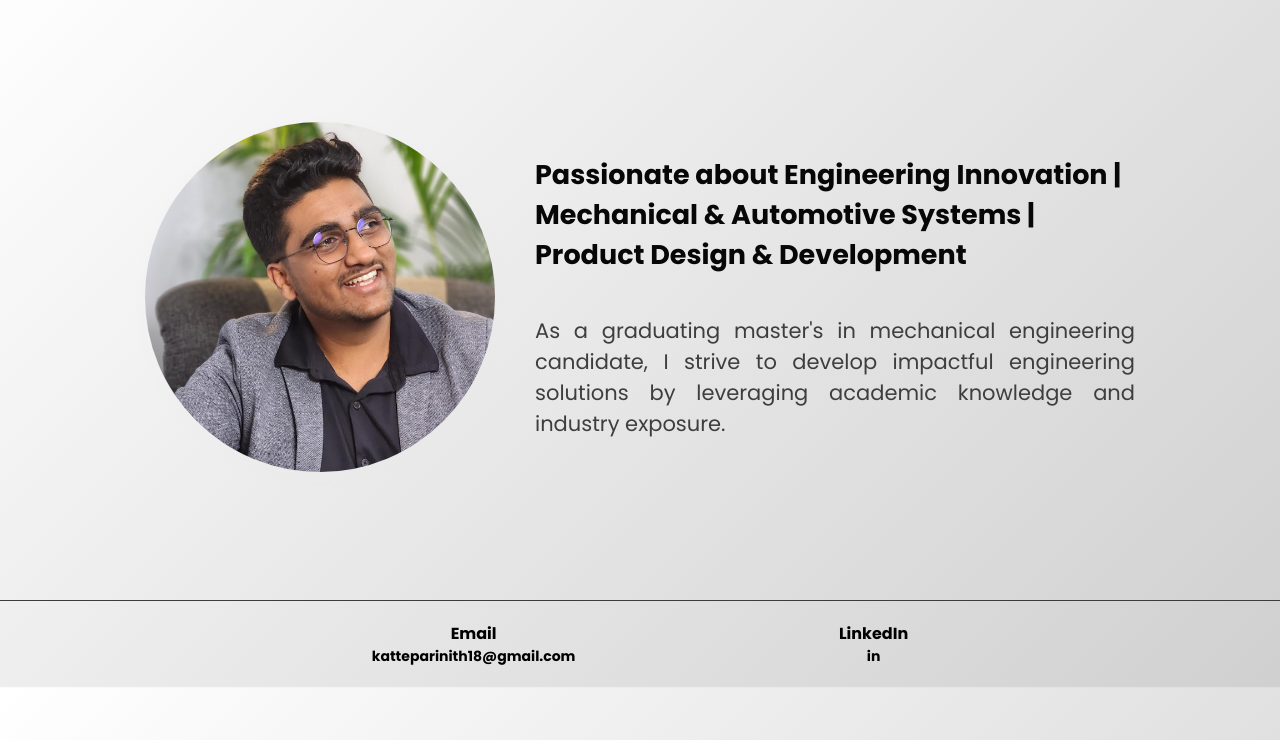
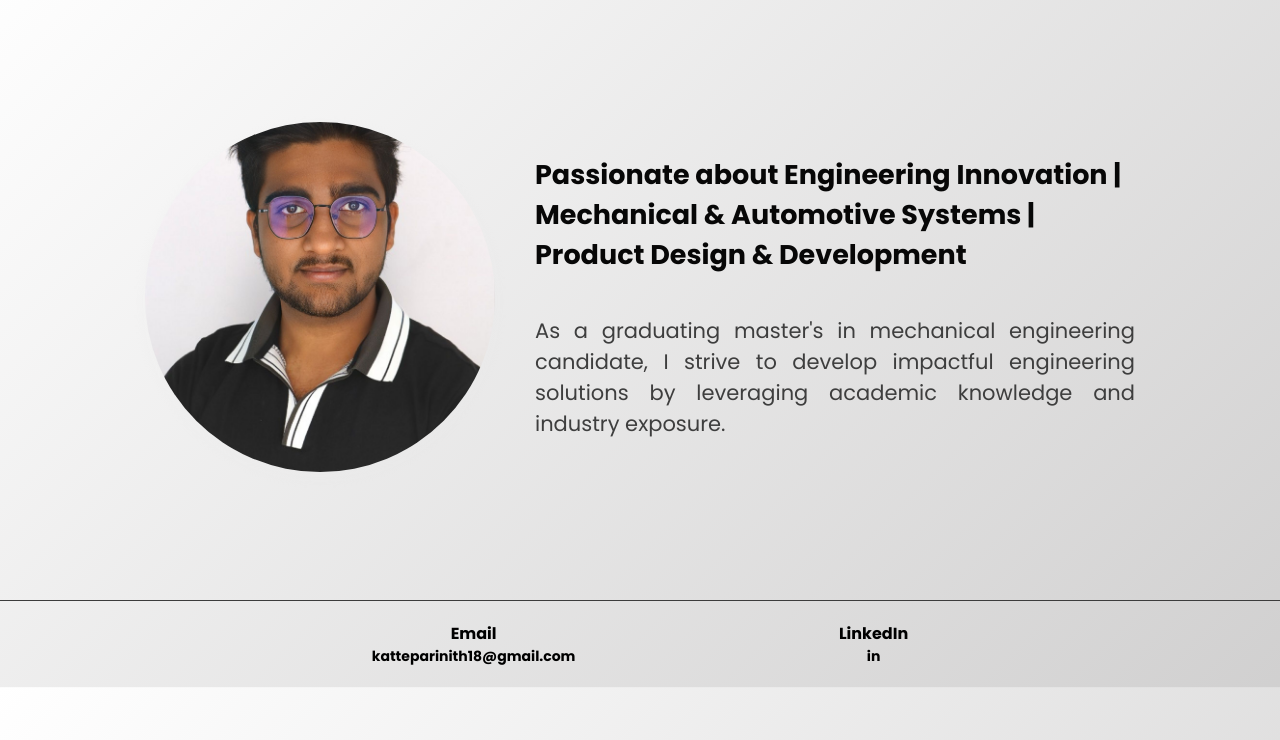
Before and after one commit to parinithkatte/parinithkatte, a plain HTML site: page index.html in a window 1280 px wide. Shown: the part 60-800 px from the top of the page. Drawn offline with Linux system fonts and the light colour scheme.

Commit message:
Update index.html image
Signed-off-by: parinithkatte <katteparinith18@gmail.com>

```diff
--- a/index.html
+++ b/index.html
@@ -34,7 +34,7 @@
     <section>
         <!--Edit paragraph here-->
         <div class="text-box-container">
-            <img src="index.png" alt="Description of Image" class="text-box-image">
+            <img src="1744935360635.jpg" alt="Description of Image" class="text-box-image">
             <div class="text-box">
                     <h2>Passionate about Engineering Innovation | Mechanical & Automotive Systems | Product Design & Development
                     <br><br></h2>
```
